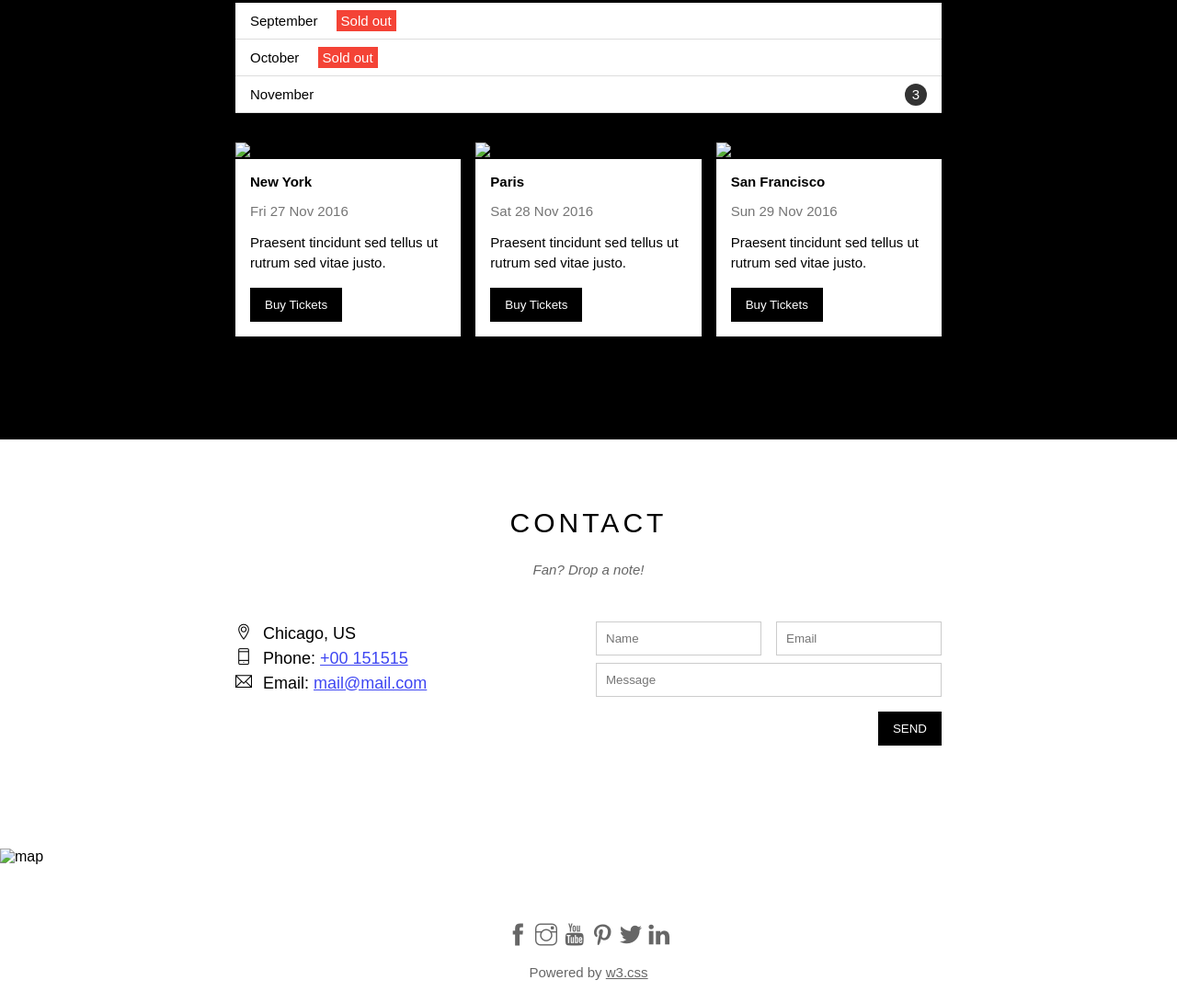
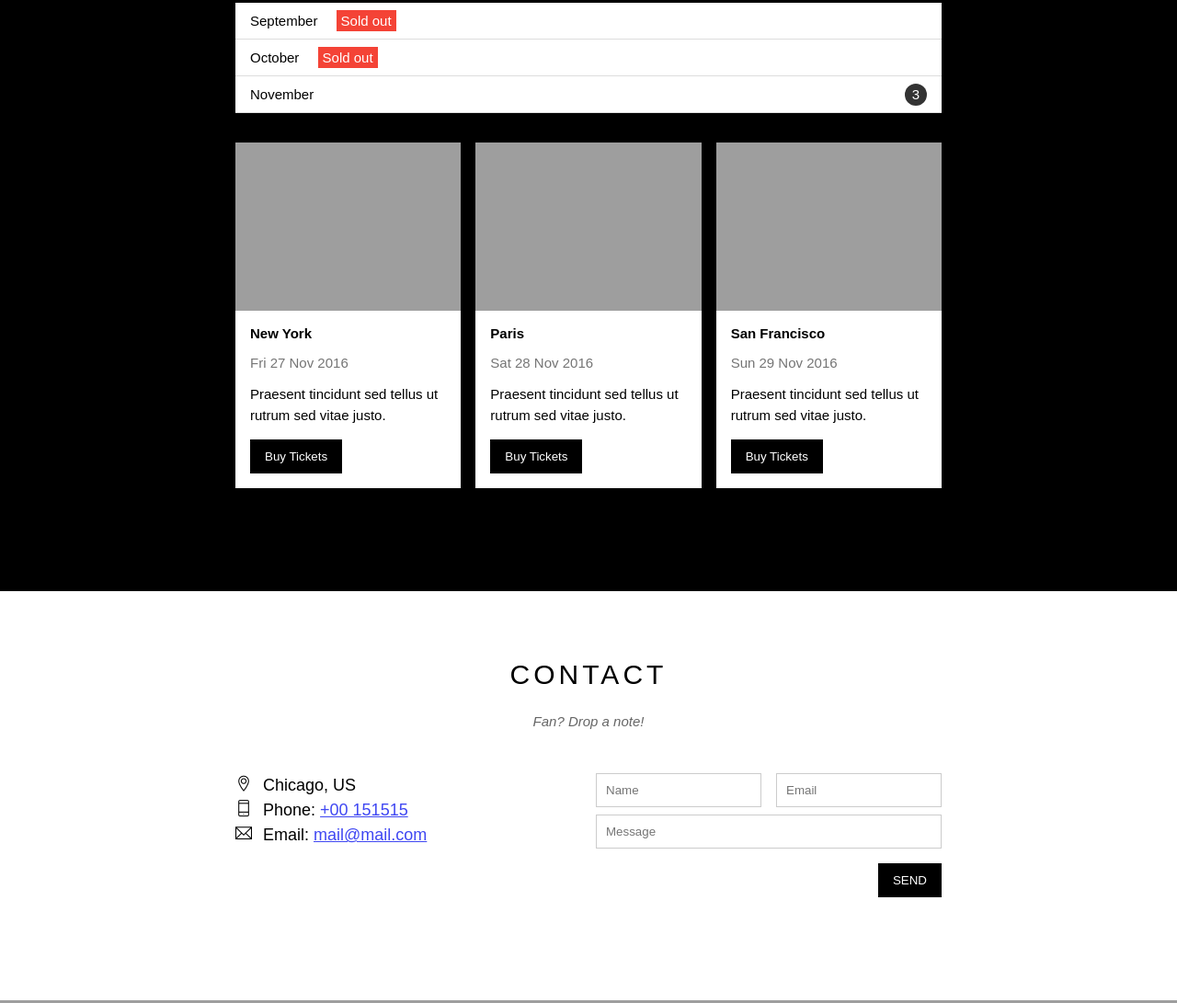
Before and after one commit to hoangquan225/webcode, a plain HTML site: page index.html in a window 1280 px wide. Shown: the part 1508-2599 px from the top of the page at 92% size. Drawn offline with Linux system fonts and the light colour scheme; the site is published under a folder, as on GitHub Pages, so addresses that start at the root find nothing.

Commit message:
init commit

```diff
--- a/assets/css/styles.css
+++ b/assets/css/styles.css
@@ -4,10 +4,14 @@
     margin: 0;
     box-sizing: border-box;
 }
+
 html{
     scroll-behavior: smooth;
     font-family: Arial, Helvetica, sans-serif;
 }
+
+
+
 .modal {
     position: fixed;
     top: 0;
--- a/index.html
+++ b/index.html
@@ -8,7 +8,7 @@
         <link rel="stylesheet" href="./assets/css/styles.css">
         <link rel="stylesheet" href="./assets/css/responsive.css">
         <link rel="stylesheet" href="./assets/font/themify-icons/themify-icons.css">
-    </head>
+   </head>
 
     <body>
       <div id="main">
@@ -88,7 +88,7 @@
                   </ul>
                   <div class="row place-list">
                     <div class="col col-third s-col-full mt-16">
-                      <img src="/assets/img/place/place1.jpg" alt="New York" class="place-img">
+                      <img src="./assets/img/place/place1.jpg" alt="New York" class="place-img">
                       <div class="place-boby">
                         <h3 class="place-heading">New York</h3>
                         <p class="place-time">Fri 27 Nov 2016</p>
@@ -97,7 +97,7 @@
                       </div>
                     </div>
                     <div class="col col-third s-col-full mt-16">
-                      <img src="/assets/img/place/place2.jpg" alt="Paris" class="place-img">
+                      <img src="./assets/img/place/place2.jpg" alt="Paris" class="place-img">
                       <div class="place-boby">
                         <h3 class="place-heading">Paris</h3>
                         <p class="place-time">Sat 28 Nov 2016</p>
@@ -106,7 +106,7 @@
                       </div>
                     </div>
                     <div class="col col-third s-col-full mt-16">
-                      <img src="/assets/img/place/place3.jpg" alt="San Francisco" class="place-img">
+                      <img src="./assets/img/place/place3.jpg" alt="San Francisco" class="place-img">
                       <div class="place-boby">
                         <h3 class="place-heading">San Francisco</h3>
                         <p class="place-time">Sun 29 Nov 2016</p>
@@ -154,7 +154,7 @@
               <!-- end contact -->
 
               <div class="map-section">
-                    <img src="/assets/img/map.jpg" alt="map">
+                    <img src="./assets/img/map.jpg" alt="map"/>
               </div>
             </div>
 
```
